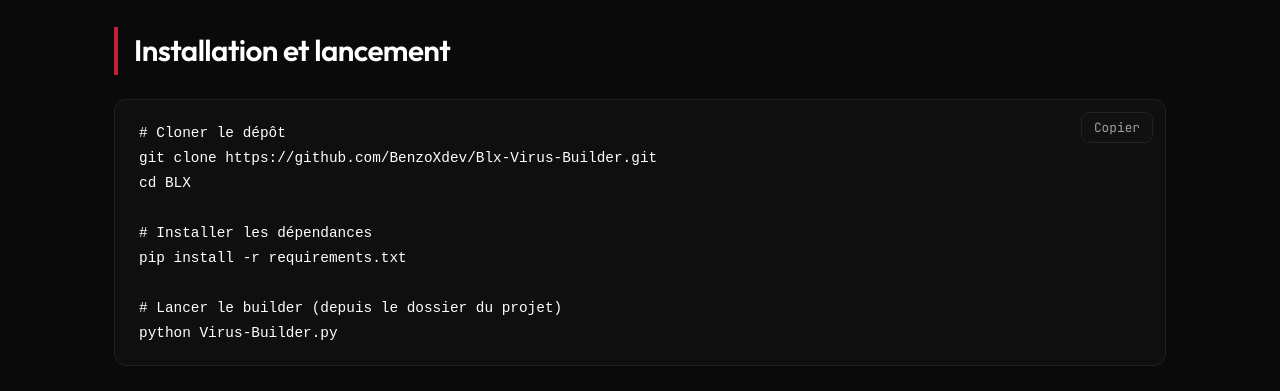
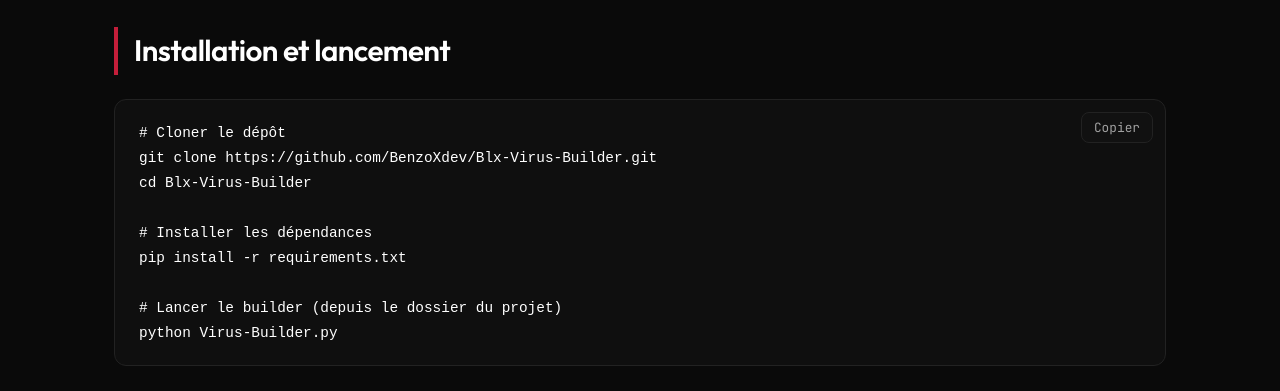
Before and after one commit to Mimar5513R/blx-web, a plain HTML site: page index.html in a window 1280 px wide. Shown: the part 2700-3091 px from the top of the page. Drawn offline with Linux system fonts and the light colour scheme.

Commit message:
Update index.html

```diff
--- a/index.html
+++ b/index.html
@@ -175,7 +175,7 @@
         <div class="code-block">
           <pre><code># Cloner le dépôt
 git clone https://github.com/BenzoXdev/Blx-Virus-Builder.git
-cd BLX
+cd Blx-Virus-Builder
 
 # Installer les dépendances
 pip install -r requirements.txt
```
